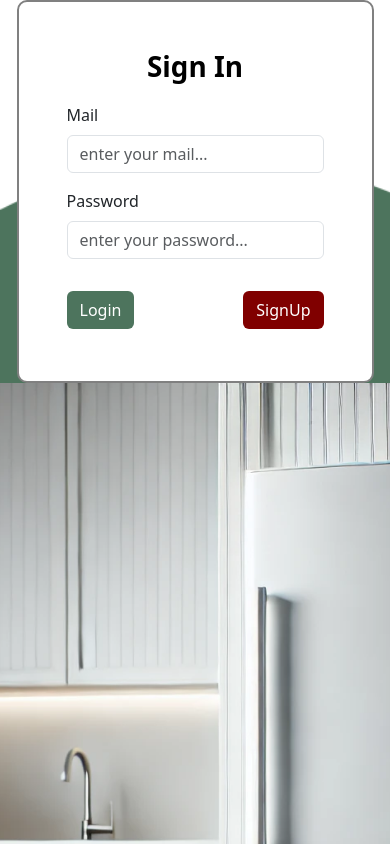
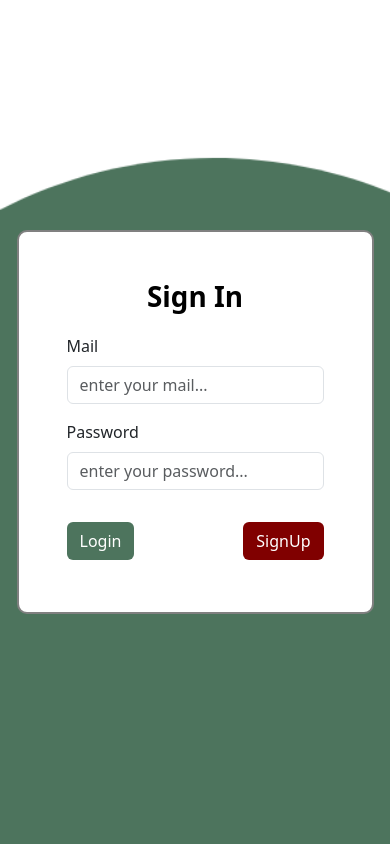
Before and after one commit to GeoffreyHPro/ecoFridge_front, an Angular app: page /home in a window 390 px wide. Shown: the top 844 px of the page. Built offline with nearby package versions, Linux system fonts and the light colour scheme.

Commit message:
refactor: remove image block in smartphone for responsive

```diff
--- a/src/app/unidentified_section/home/home.component.html
+++ b/src/app/unidentified_section/home/home.component.html
@@ -5,7 +5,7 @@
             <app-login></app-login>
         </div>
 
-        <div class="col-md-7 bg-secondary text-white d-flex  justify-content-center" style="background-image: url('../../assets/fridge.webp');
+        <div class="col-md-7 d-none d-md-block bg-secondary text-white d-flex  justify-content-center" style="background-image: url('../../assets/fridge.webp');
         height: 100vh;
         background-repeat: no-repeat;
         background-size: cover;
```
